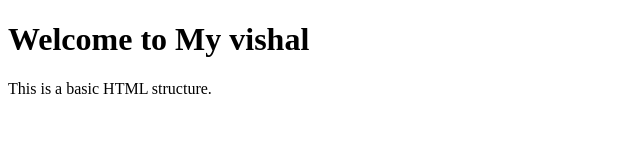
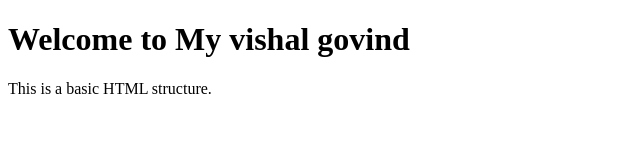
Before and after one commit to vishal12344321/practice, a plain HTML site: page index.html in a window 1280 px wide. Shown: the whole page, without its empty margins (0-640 px from the left). Drawn offline with Linux system fonts and the light colour scheme.

Commit message:
this is my fourth commite

```diff
--- a/index.html
+++ b/index.html
@@ -6,7 +6,7 @@
     <title>Document</title>
 </head>
 <body>
-        <h1>Welcome to My vishal</h1>
+        <h1>Welcome to My vishal govind</h1>
     <p>This is a basic HTML structure.</p>
 </body>
 </html>
```
